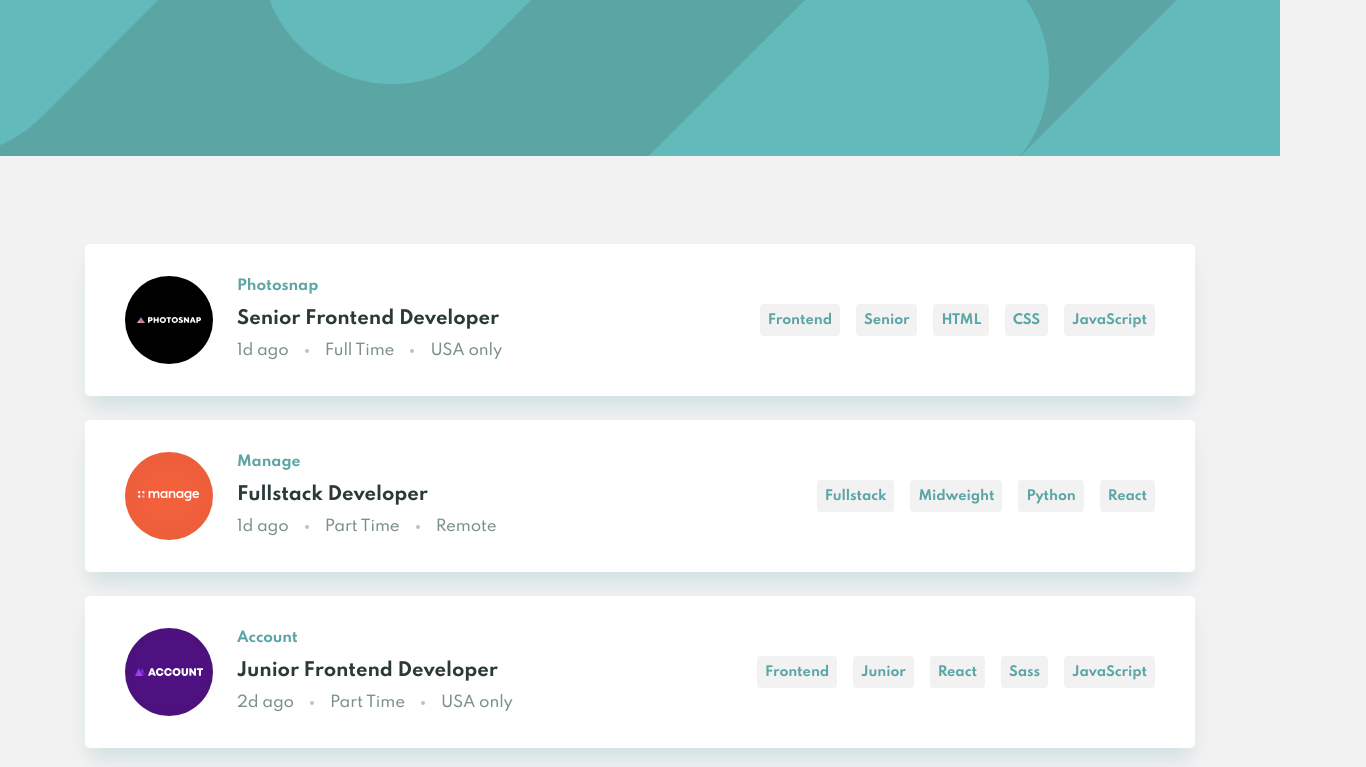
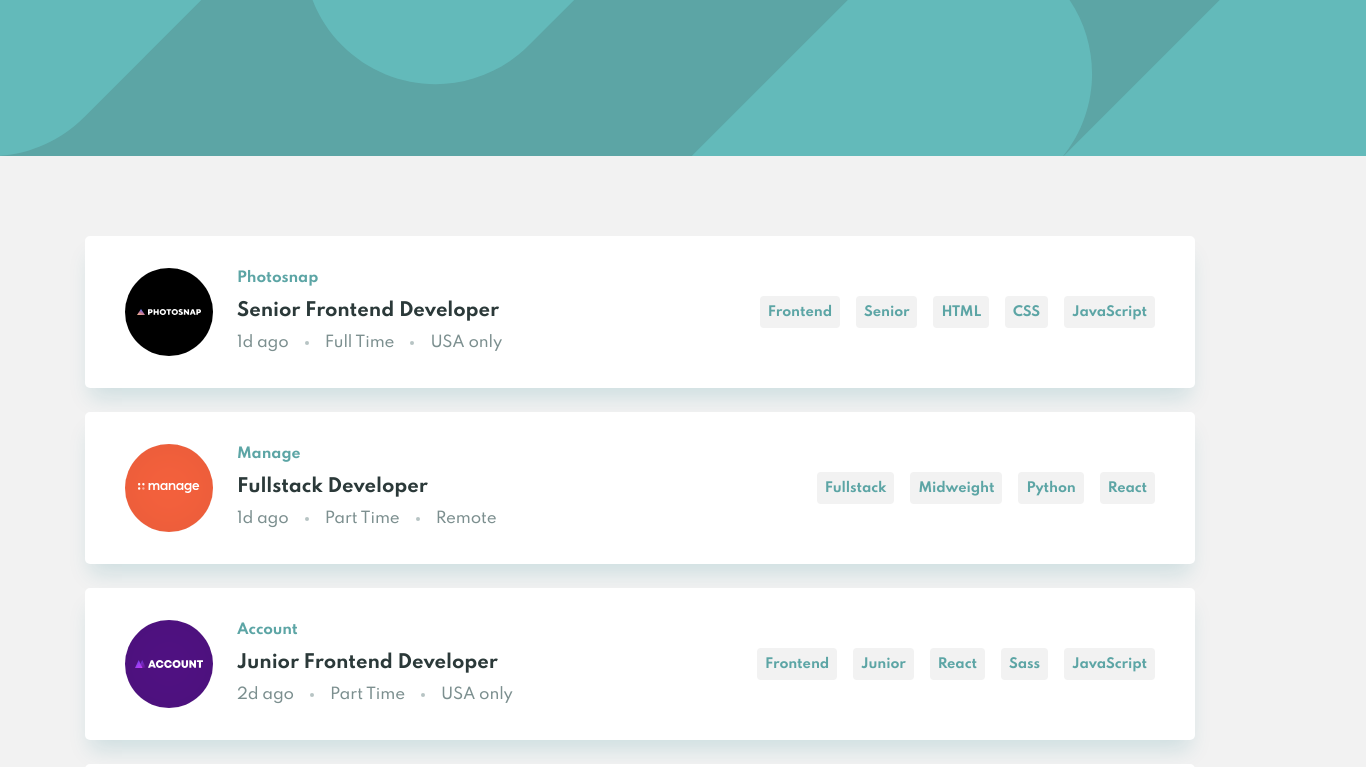
Before and after one commit to MIRZOULUGBEK9008/job-listing-selfmade, a plain HTML site: page index.html in a window 1280 px wide. Shown: the top 767 px of the page, 1366 px wide, since content can reach past the window. Drawn offline with Linux system fonts and the light colour scheme.

Commit message:
Change img shrtly into insure.

```diff
--- a/css/styles.css
+++ b/css/styles.css
@@ -83,14 +83,17 @@ img {
 
 /* SITE HEADER  */
 .site-header {
+  margin-left: auto;
   margin-right: auto;
-  margin-left: auto;
 }
 
 .header-bg {
   width: 1366px;
   height: 156px;
-  object-fit: cover;
+  background-image: url(../img/header-bg.svg);
+  background-position: center center;
+  background-repeat: no-repeat;
+  background-size: cover;
 }
 
 /* MAIN CONTENT  */
--- a/index.html
+++ b/index.html
@@ -14,7 +14,7 @@
 <body>
   <!-- SITE HEADER -->
   <header class="site-header">
-    <img class="header-bg" src="img/header-bg.svg" width="1366" height="156" alt="">
+    <div class="header-bg"></div>
   </header>
 
   <main class="main-content">
@@ -181,7 +181,7 @@
 
       <!-- INSURE  -->
       <div class="job-item">
-        <img class="job-badge" src="img/shortly.svg" width="88" height="88" alt="">
+        <img class="job-badge" src="img/insure.svg" width="88" height="88" alt="">
         <div class="job-info-wrapper">
           <span class="job-info-text">Insure</span>
           <h3 class="job-title">Junior Frontend Developer</h3>
```
